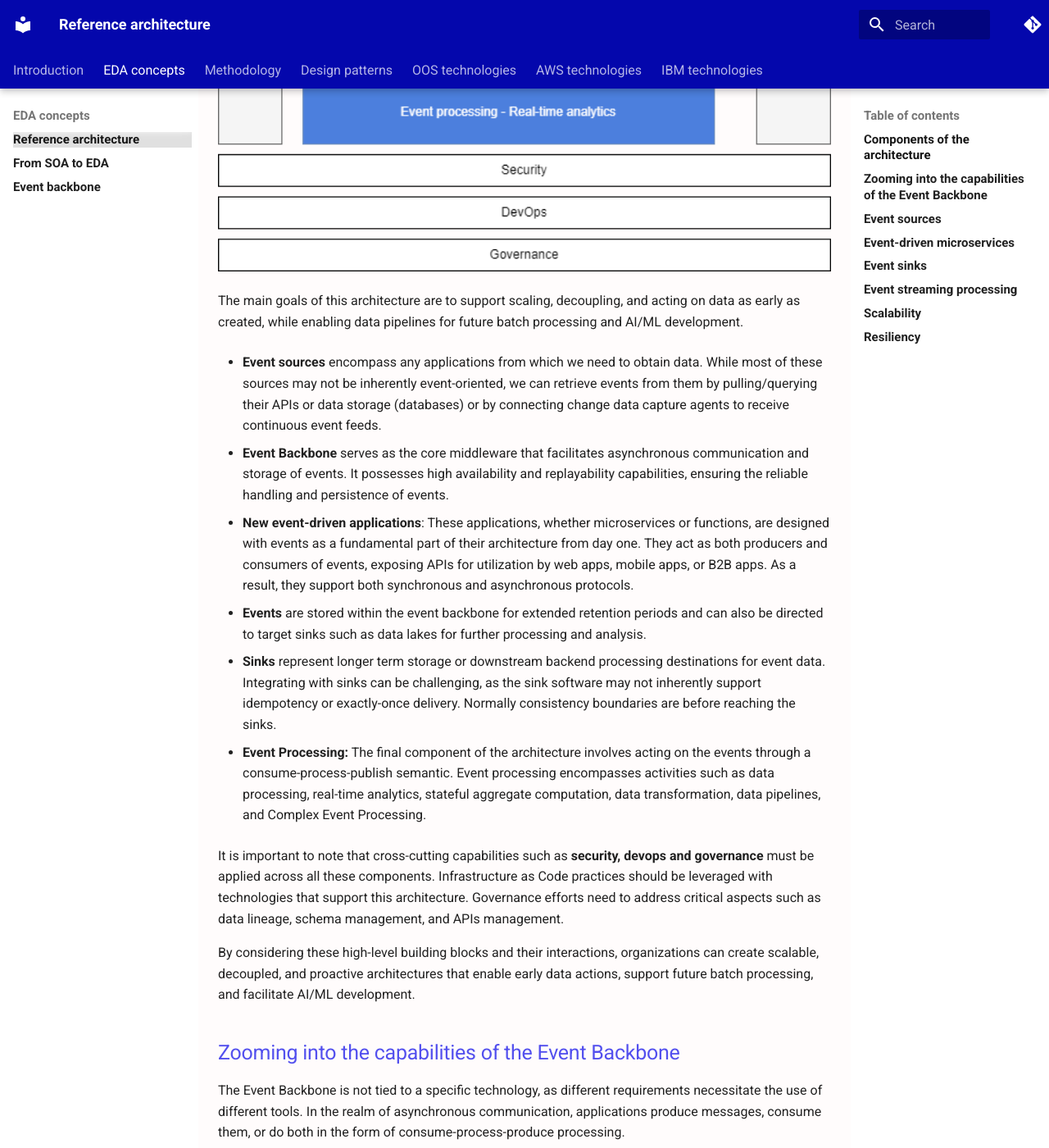
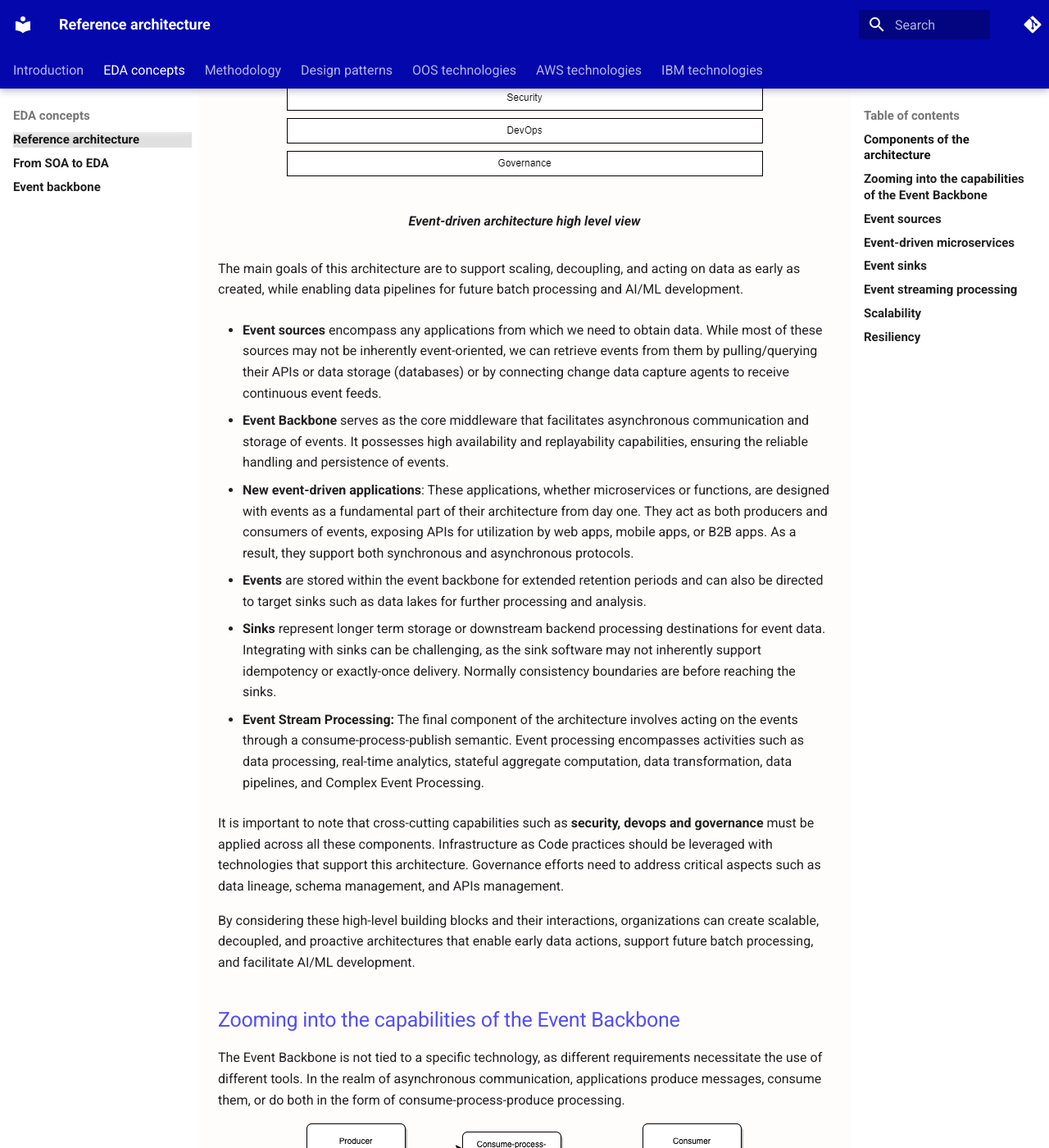
Before and after one commit to jbcodeforce/eda-studies, an MkDocs documentation site: the page built from docs/concepts/eda.md, in a window 1280 px wide and 1400 px high, scrolled down 539 px. Shown: the whole window at 82% size. Built offline with MkDocs 1.6.1 and Material for MkDocs 9.7.7, drawn with Linux system fonts in a browser that asks for light colours; comment, search, counter and statistics services are not loaded; some of the changed text lies outside the part shown.

```diff
--- a/docs/concepts/eda.md
+++ b/docs/concepts/eda.md
@@ -4,7 +4,13 @@
 
 To provide a comprehensive understanding of event-driven architecture (EDA) and its high-level building blocks, it is crucial to consider the following components without any technology bias. The diagram below illustrates these components:
 
-![](./diagrams/eda-hl.drawio.png){ width=800 }
+
+<figure markdown="span">
+  ![eda hl](./diagrams/eda-hl.drawio.png)
+  <figcaption><b>Event-driven architecture high level view</b></figcaption>
+</figure>
+
+
 
 The main goals of this architecture are to support scaling, decoupling, and acting on data as early as created, while enabling data pipelines for future batch processing and AI/ML development.
 
@@ -18,7 +24,7 @@ The main goals of this architecture are to support scaling, decoupling, and acti
 * **Events** are stored within the event backbone for extended retention periods and can also be directed to target sinks such as data lakes for further processing and analysis.
 * **Sinks** represent longer term storage or downstream backend processing destinations for event data. Integrating with sinks can be challenging, as the sink software may not inherently support idempotency or exactly-once delivery. Normally consistency boundaries are before reaching the sinks.
 
-* **Event Processing:** The final component of the architecture involves acting on the events through a consume-process-publish semantic. Event processing encompasses activities such as data processing, real-time analytics, stateful aggregate computation, data transformation, data pipelines, and Complex Event Processing.
+* **Event Stream Processing:** The final component of the architecture involves acting on the events through a consume-process-publish semantic. Event processing encompasses activities such as data processing, real-time analytics, stateful aggregate computation, data transformation, data pipelines, and Complex Event Processing.
 
 It is important to note that cross-cutting capabilities such as **security, devops and governance** must be applied across all these components. Infrastructure as Code practices should be leveraged with technologies that support this architecture. Governance efforts need to address critical aspects such as data lineage, schema management, and APIs management.
 
@@ -28,15 +34,16 @@ By considering these high-level building blocks and their interactions, organiza
 
 The Event Backbone is not tied to a specific technology, as different requirements necessitate the use of different tools. In the realm of asynchronous communication, applications produce messages, consume them, or do both in the form of consume-process-produce processing.
 
+<figure markdown="span">
+  ![eda hl](./diagrams/event-backbone.drawio.png)
+  <figcaption><b>Event backbone component view</b></figcaption>
+</figure>
 
-![](./diagrams/event-backbone.drawio.png){ width=800 }
 
 For **the producer**, two behaviors can be illustrated:
 
 1. When applications need to request another service to perform a task on their behalf, it follows the classical **command pattern**. In this scenario, there is a single interested consumer, and the exchange between the two applications employs request/reply messages. The communication requires exactly-once delivery, message ordering, and no data loss. **Queues** are the ideal technology for supporting this type of communication.
 1. When applications need to broadcast changes in their main business entity's state, they produce events as immutable facts. The appropriate technology approach is the **pub/sub** model on a topic. Two technologies should be considered: the older topic-based approach like JMS, or the streaming approach supported by products like Apache Kafka.
-
-
 
 For **consumers**, they can either subscribe to a queue or topic and pull messages or receive messages as part of their subscription in a push model. With pulling, the consumer needs to filter out messages that it is not interested in. With pushing, the event backbone can apply filtering and routing rules. It's important to note that in a queueing system, messages are deleted once read, while in classical topic implementations, messages are retained until all known subscribers have received the message. In Kafka, messages disappear after a retention time or upon reaching a log size threshold. With streaming from a topic, one consumer can read many messages from different topics, and one message can be read by many consumers arriving at different times.
 
@@ -63,7 +70,11 @@ By incorporating these services into the event backbone, organizations can ensur
 
 As introduced before, in this category, we include applications that were not originally designed to produce events. These applications often use queueing systems and databases. To capture data updates and gain visibility into them, tools like Change Data Capture (CDC) are employed to get records from SQL based database. CDC enables the injection of updated records as messages into queues or topics.
 
-![](./diagrams/event-src.drawio.png)
+<figure markdown="span">
+  ![eda hl](./diagrams/event-src.drawio.png)
+  <figcaption><b>Event sources component view</b></figcaption>
+</figure>
+
 
 For Document oriented database, some change stream softwares are used. Finally for legacy, transactional queueing system, some product, like IBM MQ offers message replication to streaming queue, which can be injected to pub/sub middleware via queue connector.
 
--- a/mkdocs.yml
+++ b/mkdocs.yml
@@ -1,6 +1,7 @@
-site_name: Event-Driven Architecture Book - Jerome Boyer
+site_name: Event-Driven Solutions in Hybrid Cloud - Jerome Boyer
 repo_url: https://github.com/jbcodeforce/eda-studies.git
-site_url: https://jbcodeforce.github.io/eda-studies
+site_url: https://jeromeboyer.net/eda-studies
+copyright: Copyright &copy; 2018 - 2024 Jerome Boyer
 nav:
   - Introduction: index.md
   - EDA concepts:
@@ -55,12 +56,9 @@ theme:
       - navigation.sections
       #- navigation.expand
       - navigation.top
+      - navigation.footer
 
-  social:
-    - type: 'github'
-      link: 'https://github.com/jbcodeforce'
-    - type: 'linkedin'
-      link: 'https://linkedin.com/in/jeromeboyer'
+
 extra_css: ["extra.css"]
 plugins:
   - search:
@@ -92,3 +90,12 @@ markdown_extensions:
   - pymdownx.details
   - pymdownx.tasklist:
       custom_checkbox: true
+
+extra:
+  social:
+    - icon: fontawesome/brands/github
+      link: 'https://github.com/jbcodeforce'
+    - icon: fontawesome/brands/linkedin
+      link: 'https://linkedin.com/in/jeromeboyer'
+    - icon: fontawesome/solid/paper-plane
+      mailto: jerome@intelligent-automations.com
```
Also changed, not shown: docs/index.md (+15 -2 lines), docs/concepts/diagrams/eda-hl.drawio.png, docs/diagrams/eda_book_cover.drawio.png (added).
